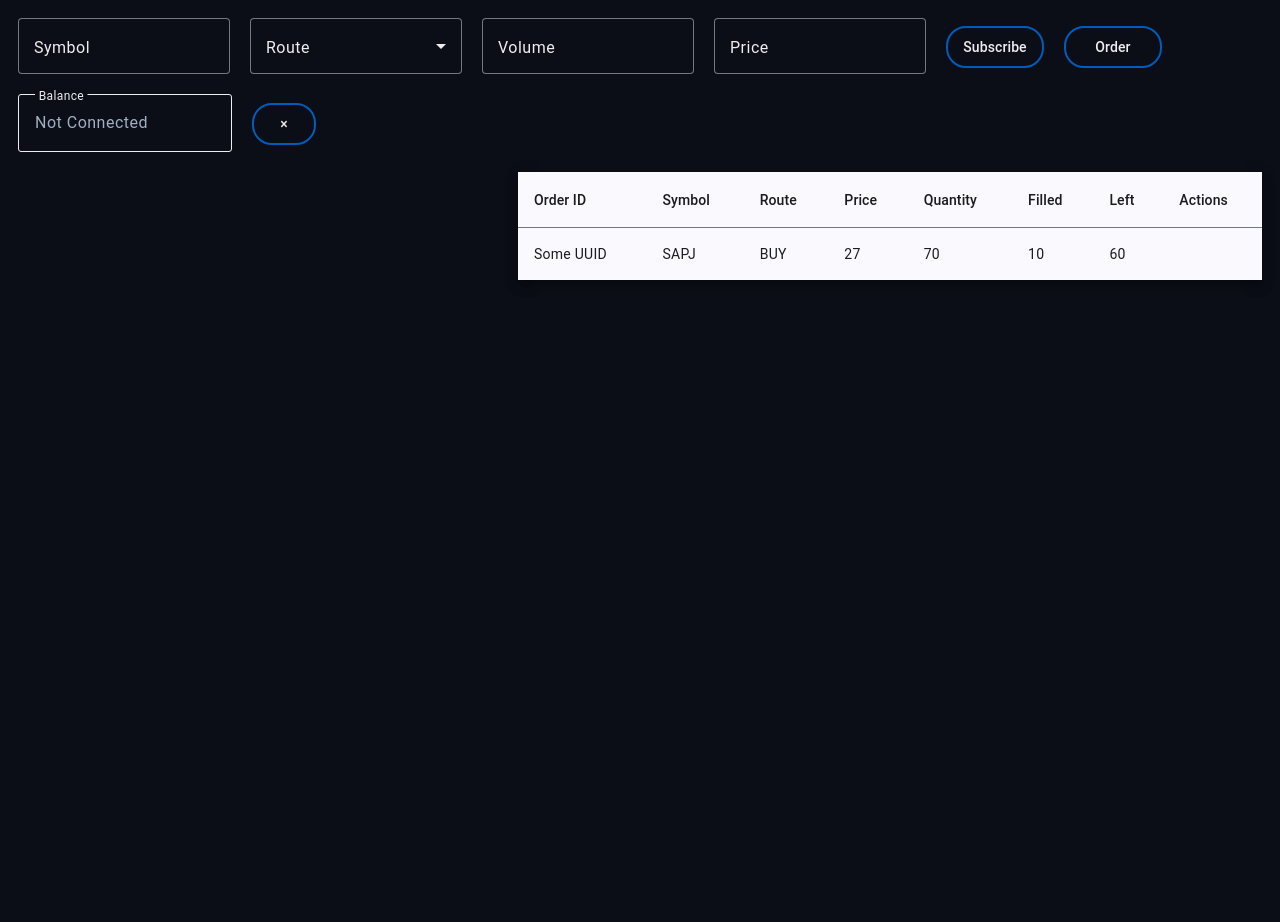
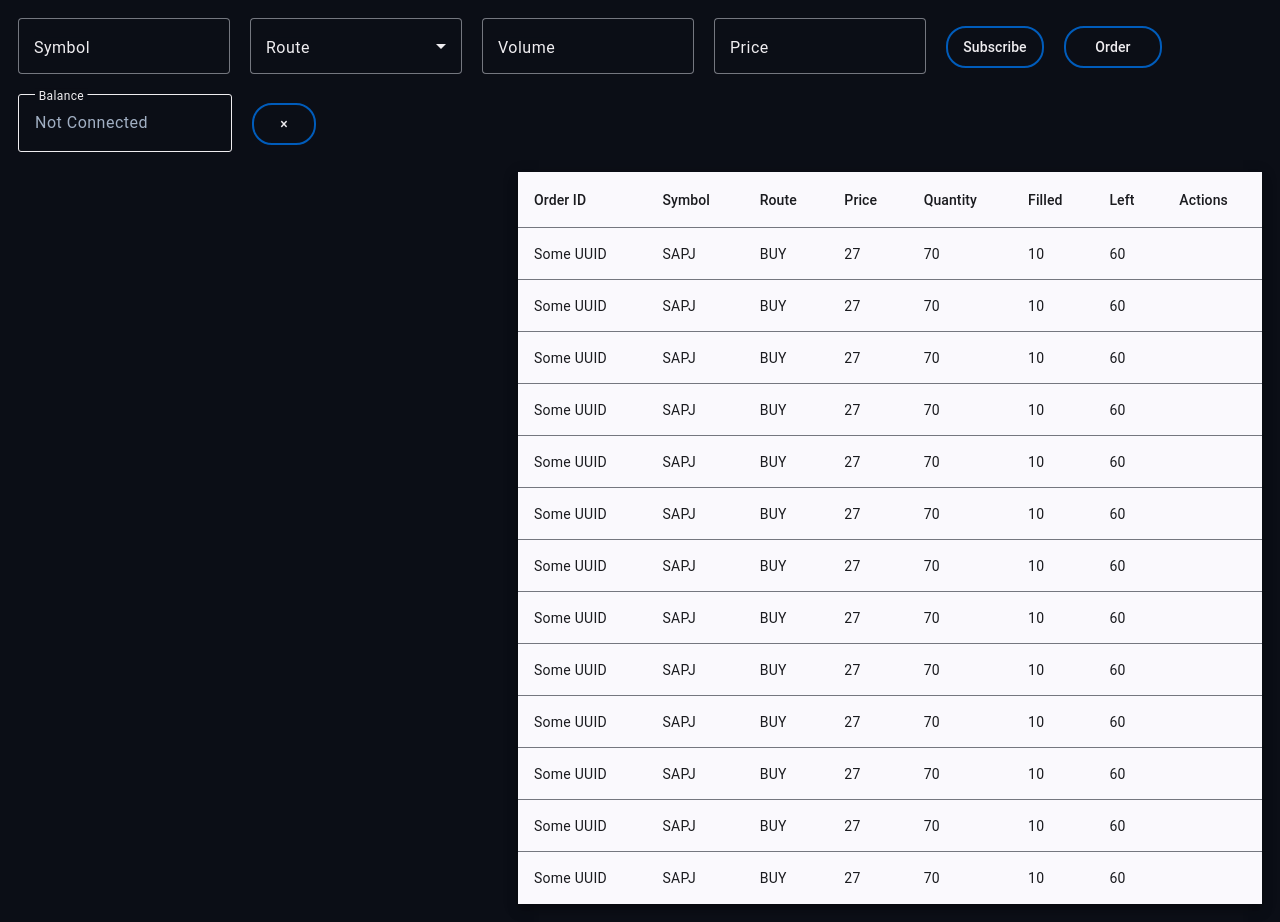
Before and after one commit to gsaukov/potok, an Angular app in the folder client/: page / in a window 1280 px wide. Before the commit the page ends 800 px from the top, so only its background shows below. Built offline with nearby package versions, Linux system fonts and the light colour scheme; no server answers.

Commit message:
orders table styling

```diff
--- a/client/src/app/main-page/trade-desc/orders/orders.component.ts
+++ b/client/src/app/main-page/trade-desc/orders/orders.component.ts
@@ -16,7 +16,19 @@ export class OrdersComponent {
   constructor() {
 
     this.dataSource = [
-      {symbol: 'SAPJ', route: 'BUY', uuid: 'Some UUID', val: 27, volume: 60, active: true, originalVolume: 70, account: 'some acc', blockedPrice: -1, timestamp: "123123434324"}
+      {symbol: 'SAPJ', route: 'BUY', uuid: 'Some UUID', val: 27, volume: 60, active: true, originalVolume: 70, account: 'some acc', blockedPrice: -1, timestamp: "123123434324"},
+      {symbol: 'SAPJ', route: 'BUY', uuid: 'Some UUID', val: 27, volume: 60, active: true, originalVolume: 70, account: 'some acc', blockedPrice: -1, timestamp: "123123434324"},
+      {symbol: 'SAPJ', route: 'BUY', uuid: 'Some UUID', val: 27, volume: 60, active: true, originalVolume: 70, account: 'some acc', blockedPrice: -1, timestamp: "123123434324"},
+      {symbol: 'SAPJ', route: 'BUY', uuid: 'Some UUID', val: 27, volume: 60, active: true, originalVolume: 70, account: 'some acc', blockedPrice: -1, timestamp: "123123434324"},
+      {symbol: 'SAPJ', route: 'BUY', uuid: 'Some UUID', val: 27, volume: 60, active: true, originalVolume: 70, account: 'some acc', blockedPrice: -1, timestamp: "123123434324"},
+      {symbol: 'SAPJ', route: 'BUY', uuid: 'Some UUID', val: 27, volume: 60, active: true, originalVolume: 70, account: 'some acc', blockedPrice: -1, timestamp: "123123434324"},
+      {symbol: 'SAPJ', route: 'BUY', uuid: 'Some UUID', val: 27, volume: 60, active: true, originalVolume: 70, account: 'some acc', blockedPrice: -1, timestamp: "123123434324"},
+      {symbol: 'SAPJ', route: 'BUY', uuid: 'Some UUID', val: 27, volume: 60, active: true, originalVolume: 70, account: 'some acc', blockedPrice: -1, timestamp: "123123434324"},
+      {symbol: 'SAPJ', route: 'BUY', uuid: 'Some UUID', val: 27, volume: 60, active: true, originalVolume: 70, account: 'some acc', blockedPrice: -1, timestamp: "123123434324"},
+      {symbol: 'SAPJ', route: 'BUY', uuid: 'Some UUID', val: 27, volume: 60, active: true, originalVolume: 70, account: 'some acc', blockedPrice: -1, timestamp: "123123434324"},
+      {symbol: 'SAPJ', route: 'BUY', uuid: 'Some UUID', val: 27, volume: 60, active: true, originalVolume: 70, account: 'some acc', blockedPrice: -1, timestamp: "123123434324"},
+      {symbol: 'SAPJ', route: 'BUY', uuid: 'Some UUID', val: 27, volume: 60, active: true, originalVolume: 70, account: 'some acc', blockedPrice: -1, timestamp: "123123434324"},
+      {symbol: 'SAPJ', route: 'BUY', uuid: 'Some UUID', val: 27, volume: 60, active: true, originalVolume: 70, account: 'some acc', blockedPrice: -1, timestamp: "123123434324"},
     ]
   }
 
```
